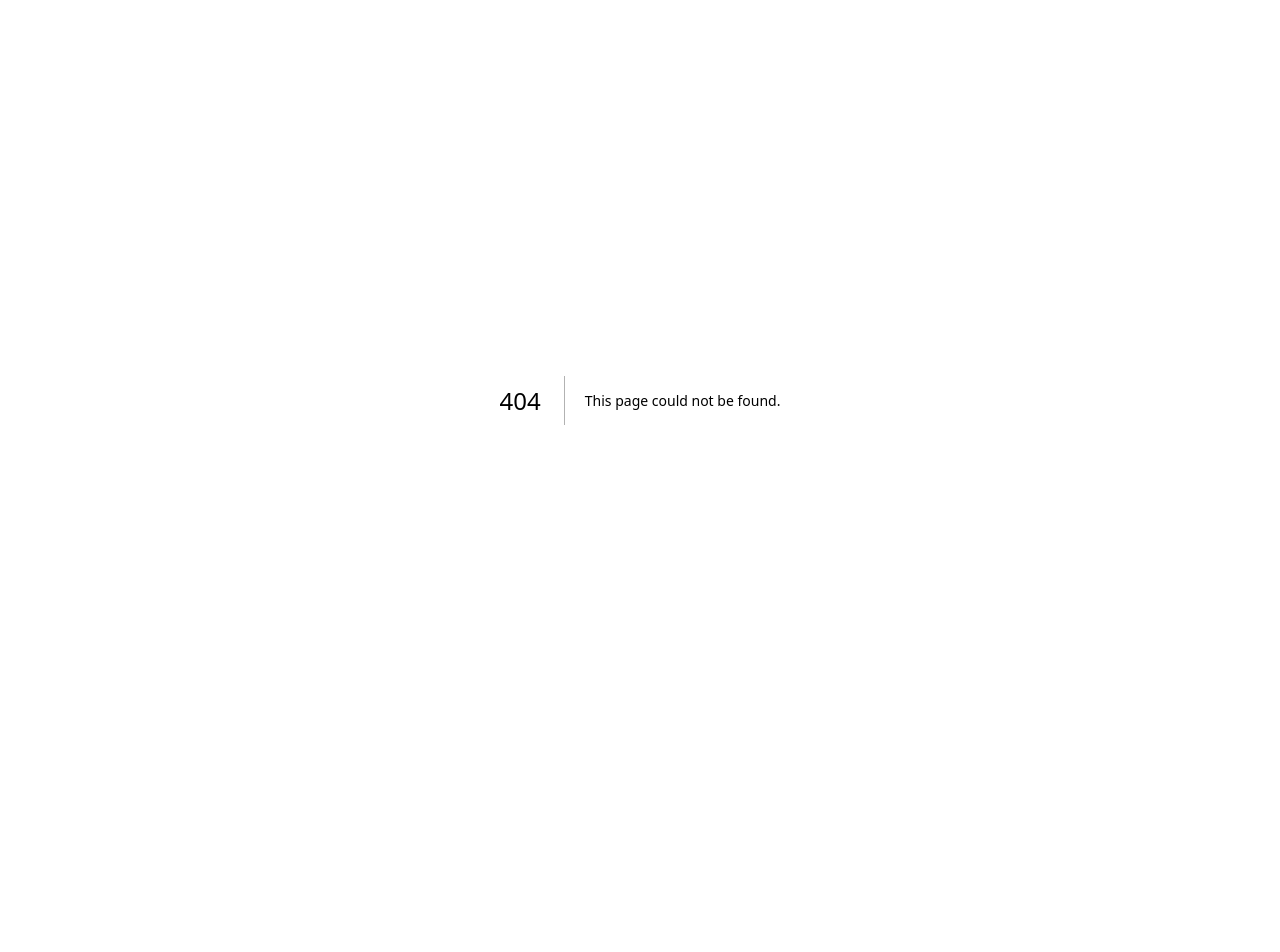
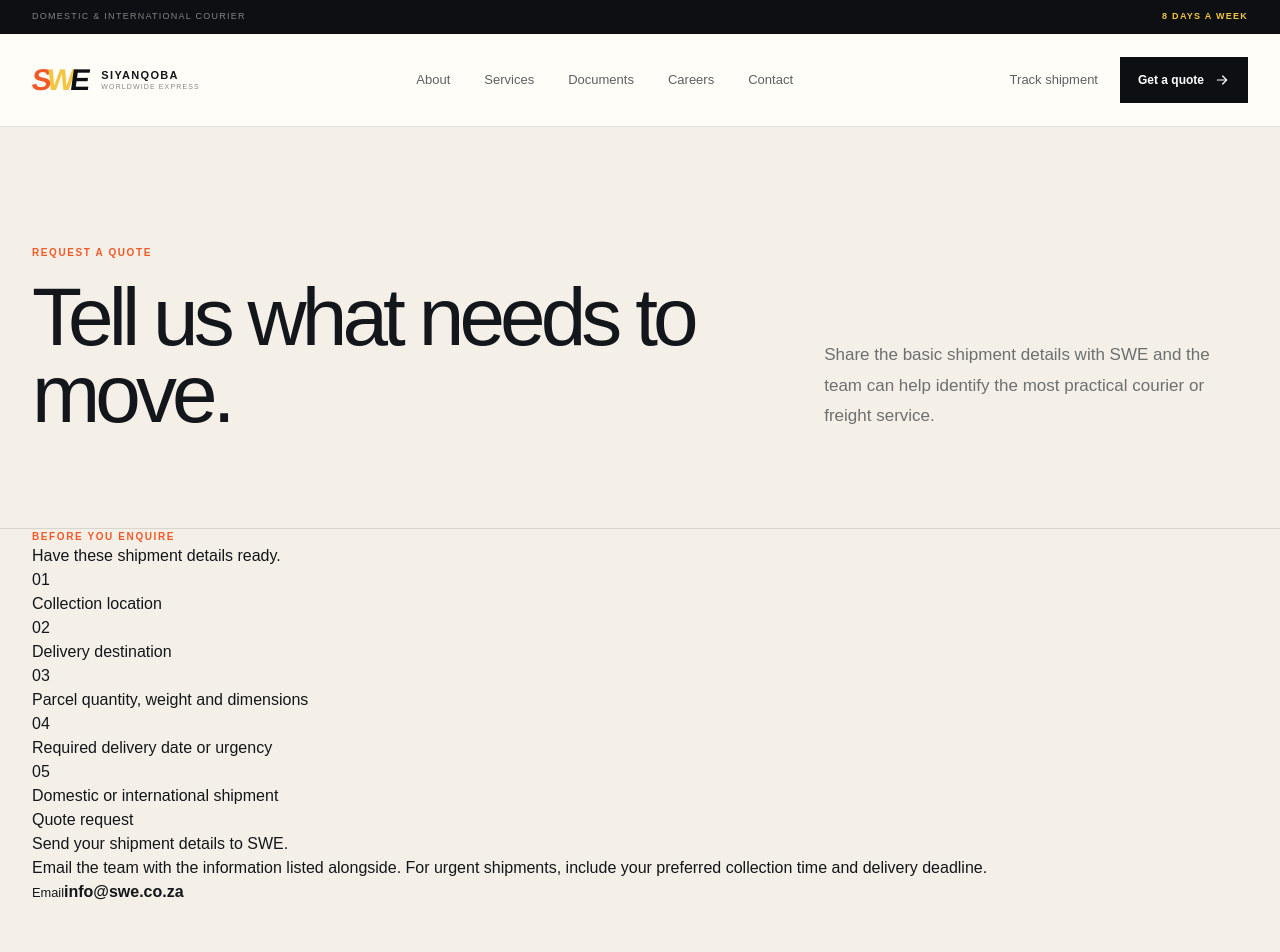
Before and after one commit to IKcracker/swe, a Next.js app: page /quote in a window 1280 px wide. Before the commit this address had no page. Shown: the top 952 px of the page. Before the commit the page ends 800 px from the top, so only its background shows below. Built offline with nearby package versions, Linux system fonts and the light colour scheme.

Commit message:
feat: add SWE quote page

```diff
--- /dev/null
+++ b/app/quote/page.tsx
@@ -0,0 +1,152 @@
+import type { Metadata } from "next";
+import Link from "next/link";
+
+export const metadata: Metadata = {
+  title: "Request a Quote",
+  description:
+    "Request a courier, road freight or international shipping quote from Siyanqoba Worldwide Express.",
+};
+
+function Arrow() {
+  return (
+    <svg viewBox="0 0 24 24" aria-hidden="true">
+      <path d="M5 12h13M13 6l6 6-6 6" />
+    </svg>
+  );
+}
+
+function Mark() {
+  return (
+    <span className="swe-mark" aria-hidden="true">
+      <span>S</span><span>W</span><span>E</span>
+    </span>
+  );
+}
+
+export default function QuotePage() {
+  return (
+    <main>
+      <div className="utility-bar">
+        <div className="container utility-inner">
+          <span>Domestic & international courier</span>
+          <strong>8 Days a Week</strong>
+        </div>
+      </div>
+
+      <header className="site-header">
+        <div className="container header-inner">
+          <Link href="/" className="brand" aria-label="SWE home">
+            <Mark />
+            <span className="brand-name">
+              <strong>Siyanqoba</strong>
+              <small>Worldwide Express</small>
+            </span>
+          </Link>
+
+          <nav className="desktop-nav" aria-label="Primary navigation">
+            <Link href="/about">About</Link>
+            <Link href="/services">Services</Link>
+            <Link href="/documents">Documents</Link>
+            <Link href="/careers">Careers</Link>
+            <Link href="/contact">Contact</Link>
+          </nav>
+
+          <div className="header-actions">
+            <Link href="/track" className="track-link">Track shipment</Link>
+            <Link href="/quote" className="header-cta">Get a quote <Arrow /></Link>
+          </div>
+        </div>
+      </header>
+
+      <section className="inner-hero quote-page-hero">
+        <div className="container inner-hero-grid">
+          <div>
+            <p className="section-label">Request a quote</p>
+            <h1>Tell us what needs to move.</h1>
+          </div>
+          <div className="inner-hero-copy">
+            <p>
+              Share the basic shipment details with SWE and the team can help
+              identify the most practical courier or freight service.
+            </p>
+          </div>
+        </div>
+      </section>
+
+      <section className="quote-request-section">
+        <div className="container quote-request-grid">
+          <aside>
+            <p className="section-label">Before you enquire</p>
+            <h2>Have these shipment details ready.</h2>
+
+            <div className="quote-checklist">
+              <div><span>01</span><p>Collection location</p></div>
+              <div><span>02</span><p>Delivery destination</p></div>
+              <div><span>03</span><p>Parcel quantity, weight and dimensions</p></div>
+              <div><span>04</span><p>Required delivery date or urgency</p></div>
+              <div><span>05</span><p>Domestic or international shipment</p></div>
+            </div>
+          </aside>
+
+          <div className="quote-contact-card">
+            <span className="quote-card-label">Quote request</span>
+            <h3>Send your shipment details to SWE.</h3>
+            <p>
+              Email the team with the information listed alongside. For urgent
+              shipments, include your preferred collection time and delivery deadline.
+            </p>
+
+            <div className="quote-contact-options">
+              <a href="mailto:info@swe.co.za?subject=SWE%20Quote%20Request">
+                <small>Email</small>
+                <strong>info@swe.co.za</strong>
+                <Arrow />
+              </a>
+              <Link href="/contact">
+                <small>Need help first?</small>
+                <strong>Contact the SWE team</strong>
+                <Arrow />
+              </Link>
+            </div>
+
+            <p className="quote-note">
+              This page currently routes quote enquiries to SWE directly. A fully
+              integrated online quote submission workflow can be connected later
+              without changing the page structure.
+            </p>
+          </div>
+        </div>
+      </section>
+
+      <section className="quote-service-selector">
+        <div className="container">
+          <div className="quote-selector-heading">
+            <p className="section-label section-label-light">Not sure what you need?</p>
+            <h2>Start with the type of movement.</h2>
+          </div>
+
+          <div className="quote-selector-grid">
+            <Link href="/services">
+              <span>01</span>
+              <h3>Urgent courier</h3>
+              <p>Same day, overnight and early delivery options.</p>
+              <Arrow />
+            </Link>
+            <Link href="/services">
+              <span>02</span>
+              <h3>Road freight</h3>
+              <p>Larger or less time-sensitive domestic consignments.</p>
+              <Arrow />
+            </Link>
+            <Link href="/services">
+              <span>03</span>
+              <h3>International</h3>
+              <p>Courier, airfreight and cross-border shipment options.</p>
+              <Arrow />
+            </Link>
+          </div>
+        </div>
+      </section>
+    </main>
+  );
+}
```
